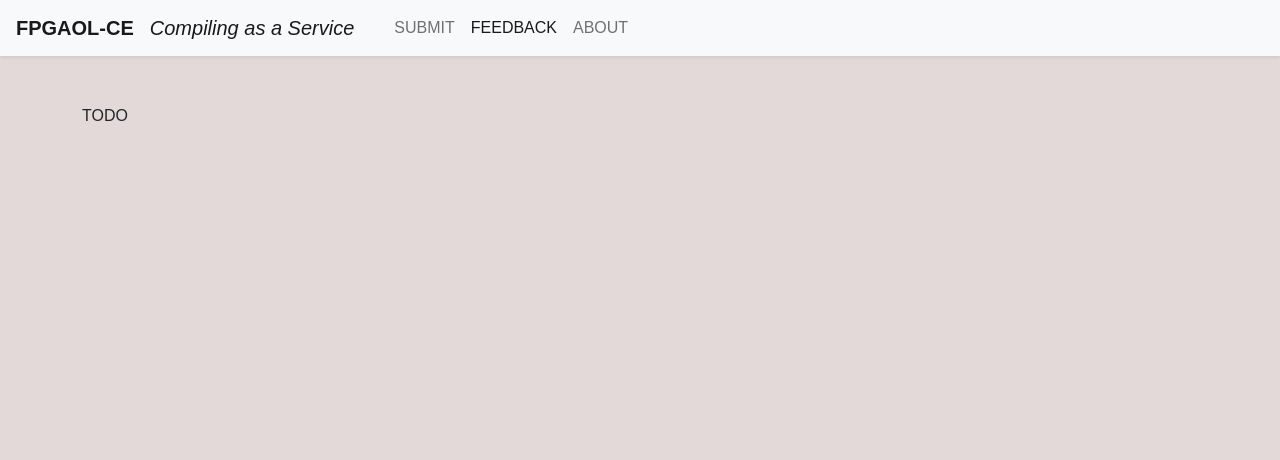
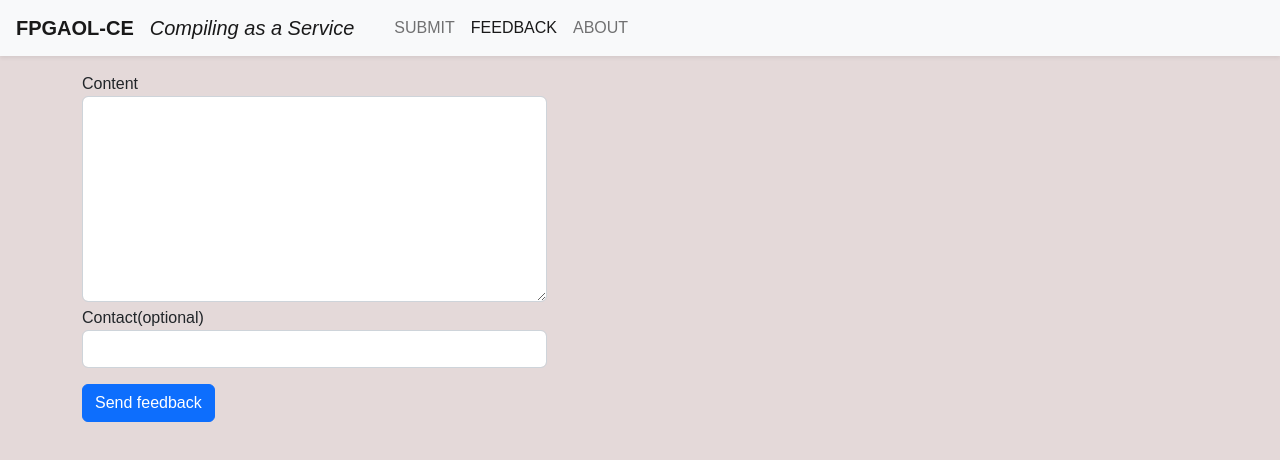
Before and after one commit to FPGAOL-CE/fpgaol-caas-frontend, a Vue app: page /feedback in a window 1280 px wide. Shown: the top 460 px of the page. Built offline with nearby package versions, Linux system fonts and the light colour scheme.

Commit message:
Added feedback function

```diff
--- a/src/components/Feedback.vue
+++ b/src/components/Feedback.vue
@@ -1,19 +1,60 @@
 <script setup>
 import { ref } from 'vue'
+import axios from 'axios'
 const version = ref(import.meta.env.VITE_VERSION)
+const fb_contact = ref('')
+const fb_content = ref('')
+const feedback_reply = ref('')
+
+function send_fb() {
+  axios
+    .post(
+      import.meta.env.VITE_HOST + '/feedback',
+      new URLSearchParams({
+        fbContact: fb_contact,
+        fbContent: fb_content
+      })
+    )
+    .then(() => {
+      feedback_reply.value = 'Sent!'
+    })
+    .catch(({ err }) => {
+      feedback_reply.value = 'Something went wrong: ' + err
+    })
+}
 </script>
 <template>
-  <div class="container pt-5">
-	  TODO
-    <pre v-if="version !== 'symbioticeda'"></pre>
-    <pre v-else></pre>
+  <div class="container">
+    <div class="form-group col-md-5">
+      <label for="fb_content">Content</label>
+      <textarea
+        class="form-control"
+        v-model="fb_content"
+        type="text"
+        id="fb_content"
+        rows="8"
+      ></textarea>
+    </div>
+    <div class="form-group col-md-5">
+      <label for="fb_contact" class="mt-1">Contact(optional)</label>
+      <input
+        v-model="fb_contact"
+        type="text"
+        class="form-control"
+        name="fb_contact"
+        id="fb_contact"
+      />
+    </div>
+    <button class="btn btn-primary mt-3 submit-button" @click="send_fb()">Send feedback</button>
+    <p class="mt-3" id="feedback_reply">{{ feedback_reply }}</p>
   </div>
 </template>
 
-<!--
 <style scoped>
-pre {
-  font-size: 18px;
+.container {
+  margin-top: 1rem !important;
+}
+.flex-direction-column {
+  flex-direction: column;
 }
 </style>
--->
```
Also changed, not shown: 1 other file (tests, documents, lock files or other folders).
